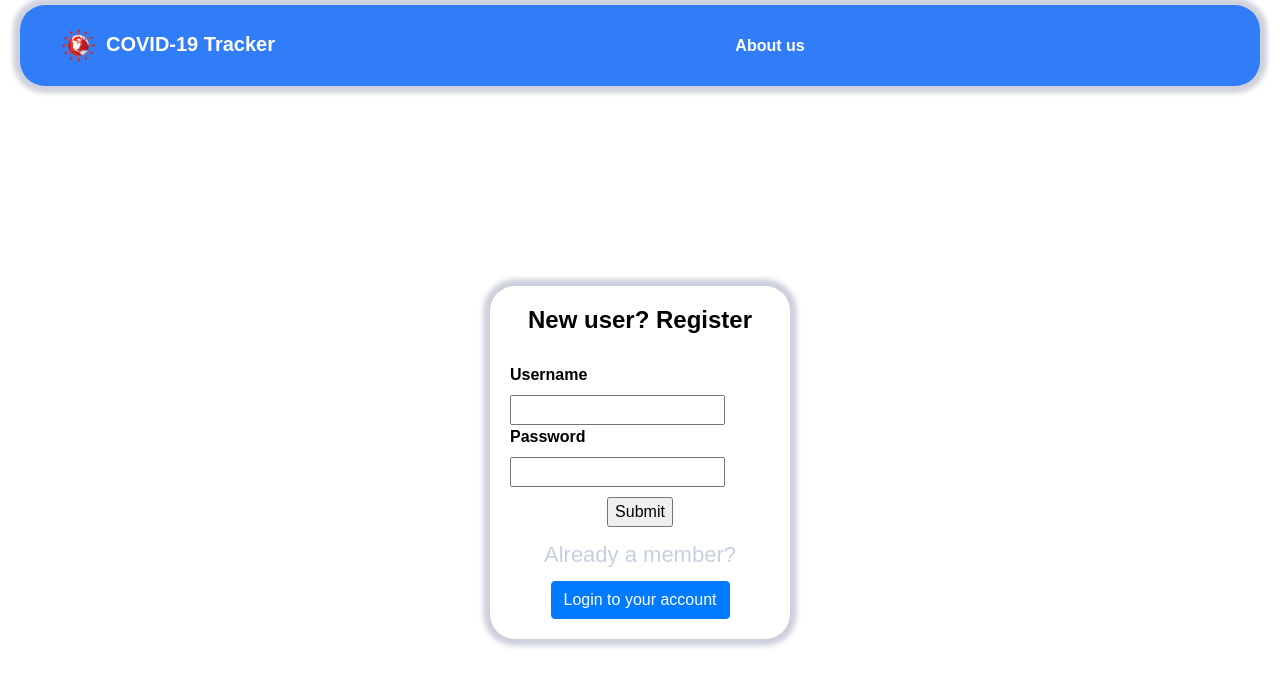
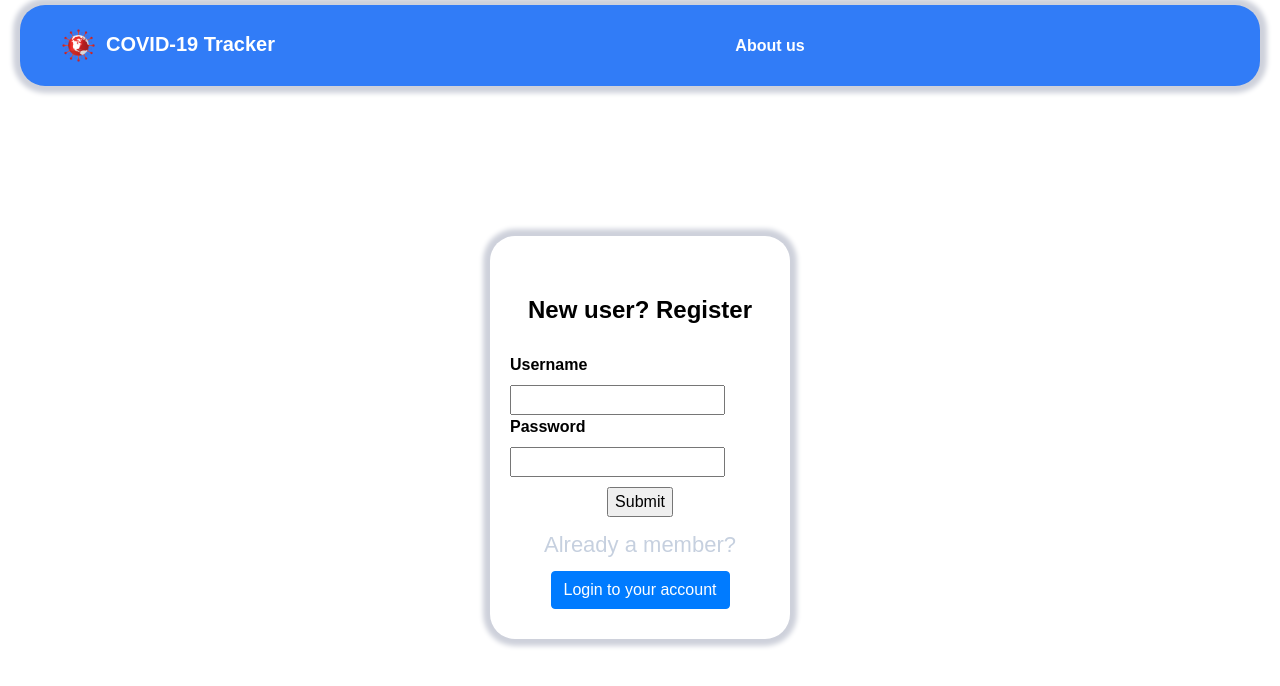
Before and after one commit to radbahi/newcovid19tracker, a React (Create React App) app in the folder frontend/: page /register in a window 1280 px wide. Shown: the top 686 px of the page. Built offline with nearby package versions, Linux system fonts and the light colour scheme; no server answers.

Commit message:
error styling

```diff
--- a/frontend/src/App.css
+++ b/frontend/src/App.css
@@ -205,3 +205,21 @@
 .story-card-container {
   height: 60vh;
 }
+
+
+/* Errors */
+
+.log-error-message{
+  font-size: initial;
+  color: #9f0300;
+  font-family: 'Poppins', sans-serif;
+  font-weight: bold;
+  padding-left: 35px;
+}
+.reg-error-message{
+  font-size: initial;
+  color: #9f0300;
+  font-family: 'Poppins', sans-serif;
+  font-weight: bold;
+  padding-left: 45px;
+}
--- a/frontend/src/screens/LoginScreen.js
+++ b/frontend/src/screens/LoginScreen.js
@@ -21,6 +21,8 @@ const Form = styled.form`
 
 const LoginDiv = styled.div`
   padding: 10px;
+  padding-top: 50px;
+  padding-bottom: 20px;
   font-family: 'Poppins', sans-serif;
   font-weight: bold;
   border-radius: 25px;
@@ -31,7 +33,7 @@ const LoginDiv = styled.div`
 `
 
 const LoginWrapper = styled.div`
-  margin: 200px;
+  margin: 150px;
   display: flex;
   flex-direction: column;
   justify-content: center;
@@ -72,7 +74,7 @@ const LoginScreen = ({ loginError }) => {
   return (
     <LoginWrapper>
       <LoginDiv>
-        {loginError && loginError}
+        <div className="log-error-message">{loginError && loginError}</div>
         <Title>Login</Title>
         <Form onSubmit={submitLoginHandler}>
           <label>Username</label>
--- a/frontend/src/screens/RegisterScreen.js
+++ b/frontend/src/screens/RegisterScreen.js
@@ -21,6 +21,9 @@ const Form = styled.form`
 `
 
 const RegDiv = styled.div`
+  padding: 10px;
+  padding-top: 50px;
+  padding-bottom: 20px;
   font-family: 'Poppins', sans-serif;
   font-weight: bold;
   border-radius: 25px;
@@ -28,11 +31,10 @@ const RegDiv = styled.div`
   position: center;
   justify-content: center;
   box-shadow: 0px 0px 5px 7px #ced1db;
-  padding: 10px;
 `
 
 const RegWrapper = styled.div`
-  margin: 200px;
+  margin: 150px;
   display: flex;
   flex-direction: column;
   justify-content: center;
@@ -73,7 +75,7 @@ const RegisterScreen = ({ registerError }) => {
         <Redirect to='/login' />
       ) : (
         <RegDiv>
-          {registerError && registerError}
+          <div className="reg-error-message">{registerError && registerError}</div>
           <Title>New user? Register</Title>
           <Form onSubmit={submitRegisterHandler}>
             <label>Username</label>
```
